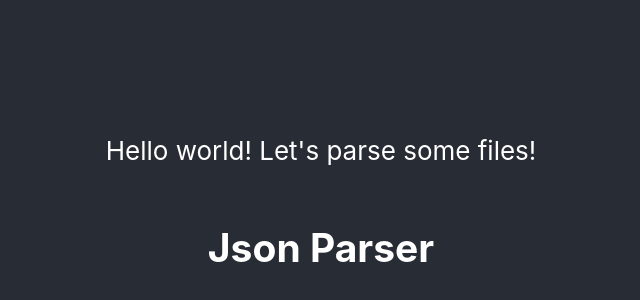
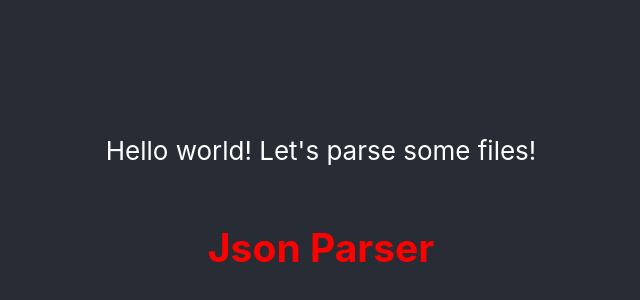
Before and after one commit to KitsuneKelso/product-parser, a React (Create React App) app: page / in a window 1280 px wide. Shown: the part 194-494 px from the top of the page, without its empty margins (319-959 px from the left). Built offline with nearby package versions, Linux system fonts and the light colour scheme.

Commit message:
Add JSS support

```diff
--- a/package.json
+++ b/package.json
@@ -8,6 +8,7 @@
     "prop-types": "^15.7.2",
     "react": "^16.8.3",
     "react-dom": "^16.8.3",
+    "react-jss": "^10.0.0-alpha.6",
     "react-scripts": "2.1.5"
   },
   "scripts": {
--- a/src/components/JsonParser/JsonParser.jsx
+++ b/src/components/JsonParser/JsonParser.jsx
@@ -4,14 +4,18 @@ import PropTypes from "prop-types";
 import clothes from "../../examples/clothes.json";
 import { jsonParser } from "../../utils";
 
-const JsonParser = () => {
+const JsonParser = ({ classes }) => {
   const json = jsonParser(clothes);
   console.log(json);
   return (
-    <div>
+    <div className={classes.root}>
       <h2>Json Parser</h2>
     </div>
   );
 };
 
+JsonParser.propTypes = {
+  classes: PropTypes.shape().isRequired
+};
+
 export default JsonParser;
--- a/src/components/JsonParser/index.js
+++ b/src/components/JsonParser/index.js
@@ -1,3 +1,9 @@
+import injectSheet from "react-jss";
+
 import JsonParser from "./JsonParser";
+import style from "./style";
 
-export default JsonParser;
+const enhance = injectSheet(style);
+
+export default enhance(JsonParser);
+export { JsonParser as Component, style };
--- /dev/null
+++ b/src/components/JsonParser/style.js
@@ -0,0 +1,5 @@
+export default {
+  root: {
+    color: "red"
+  }
+};
```
Also changed, not shown: 1 other file (tests, documents, lock files or other folders).
